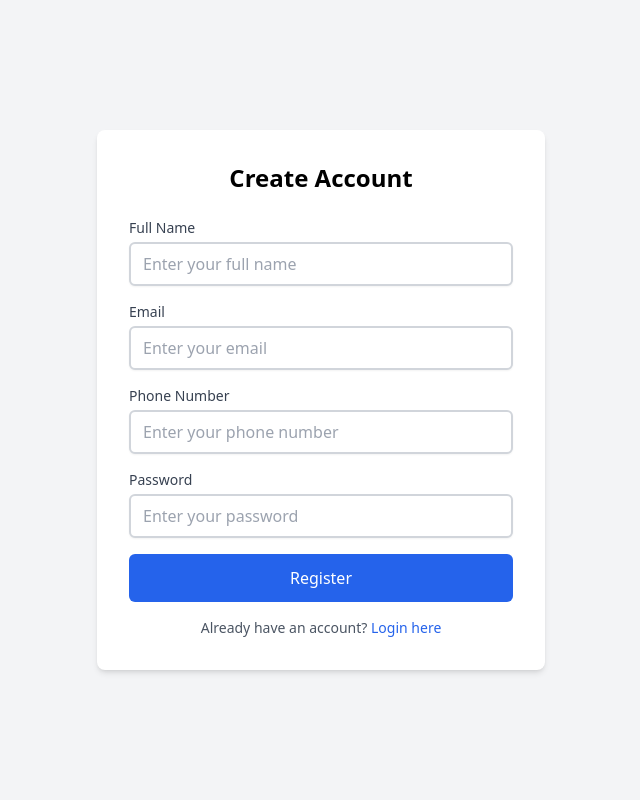
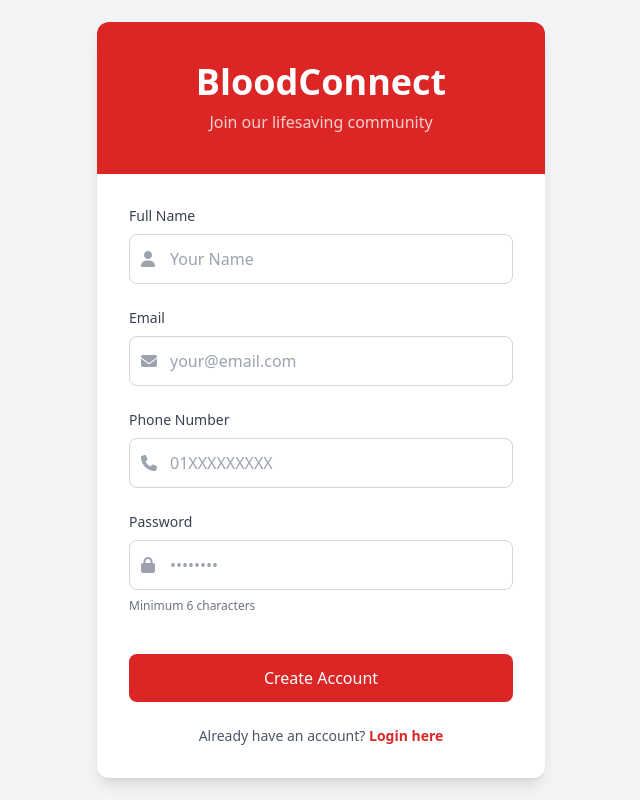
Before and after one commit to rayedriasat/bconnect, a PHP site: page /bconnect/register.php in a window 1280 px wide. Shown: the whole page, without its empty margins (319-959 px from the left). Run offline with PHP 8.4, Linux system fonts and the light colour scheme; some libraries are stand-ins or nearby versions.

Commit message:
feat(auth): enhance login and register UI and validation
- Add new methods in User class to reduce duplicate queries
- Improve login and register forms with better UI/UX and validation
- Add success message handling for login and register pages
- Remove unnecessary conversation existence check in messages.php
- Introduce new DonationManager class for donation request fulfillment

```diff
--- a/classes/User.php
+++ b/classes/User.php
@@ -325,4 +325,23 @@ class User
             return false;
         }
     }
+
+    // Add these methods to reduce duplicate queries
+    public function emailExists($email) {
+        $stmt = $this->db->prepare("SELECT user_id FROM Users WHERE email = ?");
+        $stmt->execute([$email]);
+        return $stmt->rowCount() > 0;
+    }
+
+    public function phoneExists($phone) {
+        $stmt = $this->db->prepare("SELECT user_id FROM Users WHERE phone_number = ?");
+        $stmt->execute([$phone]);
+        return $stmt->rowCount() > 0;
+    }
+
+    public function getByEmail($email) {
+        $stmt = $this->db->prepare("SELECT * FROM Users WHERE email = ?");
+        $stmt->execute([$email]);
+        return $stmt->fetch(PDO::FETCH_ASSOC);
+    }
 }
--- a/views/auth/register.php
+++ b/views/auth/register.php
@@ -1,9 +1,20 @@
 <?php
+session_start();
+if (isset($_SESSION['success_message'])) {
+    $success = $_SESSION['success_message'];
+    unset($_SESSION['success_message']);
+} else {
+    $success = '';
+}
 require_once '../../config/database.php';
 require_once '../../classes/User.php';
 
 define('BASE_URL', '/bconnect');
 
+$name = '';
+$email = '';
+$phone = '';
+$password = '';
 $error = '';
 
 if ($_SERVER['REQUEST_METHOD'] == 'POST') {
@@ -11,15 +22,28 @@ if ($_SERVER['REQUEST_METHOD'] == 'POST') {
     $conn = $db->connect();
     $user = new User($conn);
 
-    // Trim all inputs
     $name = trim($_POST['name']);
     $email = trim($_POST['email']);
     $phone = trim($_POST['phone']);
-    $password = trim($_POST['password']);
-
-    // Validate inputs are not empty after trimming
+    $password = $_POST['password'];
     if (empty($name) || empty($email) || empty($phone) || empty($password)) {
         $error = 'All fields are required';
+    }
+    // Then validate phone format
+    elseif (!preg_match('/^01\d{9}$/', $phone)) {
+        $error = 'Phone must be 11 digits starting with 01 (e.g. 01777158099)';
+    } else {
+        // Check for existing email or phone
+        $stmt = $conn->prepare("SELECT email, phone_number FROM Users WHERE email = ? OR phone_number = ?");
+        $stmt->execute([$email, $phone]);
+
+        if ($stmt->rowCount() > 0) {
+            $existing = $stmt->fetch(PDO::FETCH_ASSOC);
+            if ($existing['email'] === $email) {
+                $error = 'Email is already registered';
+            } else {
+                $error = 'Phone number is already registered';
+            }
         } else {
             $result = $user->register($name, $email, $phone, $password);
 
@@ -30,7 +54,8 @@ if ($_SERVER['REQUEST_METHOD'] == 'POST') {
                 header('Location: ' . BASE_URL . '/views/auth/login.php');
                 exit();
             } else {
-            $error = 'Registration failed. Email might already be registered.';
+                $error = 'Registration failed due to server error';
+            }
         }
     }
 }
@@ -44,56 +69,101 @@ if ($_SERVER['REQUEST_METHOD'] == 'POST') {
     <meta name="viewport" content="width=device-width, initial-scale=1.0">
     <title>Register - BloodConnect</title>
     <script src="https://cdn.tailwindcss.com"></script>
+    <link rel="stylesheet" href="https://cdnjs.cloudflare.com/ajax/libs/font-awesome/6.4.0/css/all.min.css">
 </head>
 
-<body class="bg-gray-100">
-    <div class="min-h-screen flex items-center justify-center">
-        <div class="max-w-md w-full bg-white rounded-lg shadow-md p-8">
-            <h2 class="text-2xl font-bold text-center mb-6">Create Account</h2>
+<body class="bg-gray-100 min-h-screen flex items-center justify-center">
+    <div class="max-w-md w-full mx-4">
+        <div class="bg-white rounded-xl shadow-lg overflow-hidden">
+            <div class="bg-red-600 px-8 py-10 text-white text-center">
+                <h1 class="text-4xl font-bold mb-2">BloodConnect</h1>
+                <p class="text-red-100 opacity-90">Join our lifesaving community</p>
+            </div>
+
+            <div class="p-8">
+                <?php if (!empty($success)): ?>
+                    <div class="bg-green-100 border border-green-400 text-green-700 px-4 py-3 rounded-lg mb-6">
+                        <?php echo htmlspecialchars($success); ?>
+                    </div>
+                <?php endif; ?>
 
                 <?php if ($error): ?>
-                <div class="mb-4 bg-red-100 border border-red-400 text-red-700 px-4 py-3 rounded">
+                    <div class="bg-red-100 border border-red-400 text-red-700 px-4 py-3 rounded-lg mb-6">
                         <?php echo htmlspecialchars($error); ?>
                     </div>
                 <?php endif; ?>
 
-            <form method="POST" class="space-y-4">
+                <form method="POST" class="space-y-6">
                     <div>
-                    <label for="name" class="block text-sm font-medium text-gray-700">Full Name</label>
-                    <input type="text" id="name" name="name" required
-                        value="<?php echo isset($_POST['name']) ? htmlspecialchars($_POST['name']) : ''; ?>"
-                        class="mt-1 block w-full rounded-md border-2 border-gray-300 shadow-sm focus:border-blue-500 focus:ring focus:ring-blue-200 px-3 py-2"
-                        placeholder="Enter your full name">
+                        <label class="block text-gray-700 text-sm font-medium mb-2">Full Name</label>
+                        <div class="relative">
+                            <div class="absolute inset-y-0 left-0 pl-3 flex items-center">
+                                <i class="fas fa-user text-gray-400"></i>
                             </div>
+                            <input type="text" name="name" required
+                                class="w-full pl-10 pr-4 py-3 border border-gray-300 rounded-lg focus:ring-2 focus:ring-red-500 focus:border-red-500"
+                                placeholder="Your Name"
+                                value="<?php echo htmlspecialchars($name); ?>">
+                        </div>
+                    </div>
+
                     <div>
-                    <label for="email" class="block text-sm font-medium text-gray-700">Email</label>
-                    <input type="email" id="email" name="email" required
-                        value="<?php echo isset($_POST['email']) ? htmlspecialchars($_POST['email']) : ''; ?>"
-                        class="mt-1 block w-full rounded-md border-2 border-gray-300 shadow-sm focus:border-blue-500 focus:ring focus:ring-blue-200 px-3 py-2"
-                        placeholder="Enter your email">
+                        <label class="block text-gray-700 text-sm font-medium mb-2">Email</label>
+                        <div class="relative">
+                            <div class="absolute inset-y-0 left-0 pl-3 flex items-center">
+                                <i class="fas fa-envelope text-gray-400"></i>
                             </div>
+                            <input type="email" name="email" required
+                                class="w-full pl-10 pr-4 py-3 border border-gray-300 rounded-lg focus:ring-2 focus:ring-red-500 focus:border-red-500"
+                                placeholder="your@email.com"
+                                value="<?php echo htmlspecialchars($email); ?>">
+                        </div>
+                    </div>
+
                     <div>
-                    <label for="phone" class="block text-sm font-medium text-gray-700">Phone Number</label>
-                    <input type="tel" id="phone" name="phone" required
-                        value="<?php echo isset($_POST['phone']) ? htmlspecialchars($_POST['phone']) : ''; ?>"
-                        class="mt-1 block w-full rounded-md border-2 border-gray-300 shadow-sm focus:border-blue-500 focus:ring focus:ring-blue-200 px-3 py-2"
-                        placeholder="Enter your phone number">
+                        <label class="block text-gray-700 text-sm font-medium mb-2">Phone Number</label>
+                        <div class="relative">
+                            <div class="absolute inset-y-0 left-0 pl-3 flex items-center">
+                                <i class="fas fa-phone text-gray-400"></i>
                             </div>
+                            <input type="tel" name="phone" required
+                                pattern="01\d{9}"
+                                title="11-digit number starting with 01 (e.g. 01XXXXXXXXX)"
+                                class="w-full pl-10 pr-4 py-3 border border-gray-300 rounded-lg focus:ring-2 focus:ring-red-500 focus:border-red-500"
+                                placeholder="01XXXXXXXXX"
+                                value="<?php echo htmlspecialchars($phone); ?>">
+                        </div>
+                    </div>
+
                     <div>
-                    <label for="password" class="block text-sm font-medium text-gray-700">Password</label>
-                    <input type="password" id="password" name="password" required
-                        class="mt-1 block w-full rounded-md border-2 border-gray-300 shadow-sm focus:border-blue-500 focus:ring focus:ring-blue-200 px-3 py-2"
-                        placeholder="Enter your password">
+                        <label class="block text-gray-700 text-sm font-medium mb-2">Password</label>
+                        <div class="relative">
+                            <div class="absolute inset-y-0 left-0 pl-3 flex items-center">
+                                <i class="fas fa-lock text-gray-400"></i>
                             </div>
+                            <input type="password" name="password" required
+                                class="w-full pl-10 pr-4 py-3 border border-gray-300 rounded-lg focus:ring-2 focus:ring-red-500 focus:border-red-500"
+                                placeholder="••••••••">
+                        </div>
+                        <p class="text-xs text-gray-500 mt-2">Minimum 6 characters</p>
+                    </div>
+
+                    <div class="pt-4">
                         <button type="submit"
-                    class="w-full bg-blue-600 text-white py-3 px-4 rounded-md hover:bg-blue-700 focus:outline-none focus:ring-2 focus:ring-blue-500 focus:ring-offset-2 transition duration-150">
-                    Register
+                            class="w-full bg-red-600 text-white py-3 px-4 rounded-lg hover:bg-red-700 transition-colors">
+                            Create Account
                         </button>
+                    </div>
+
+                    <div class="text-center text-sm text-gray-600 mt-4">
+                        Already have an account?
+                        <a href="<?= BASE_URL ?>/views/auth/login.php"
+                            class="text-red-600 hover:text-red-800 font-semibold">
+                            Login here
+                        </a>
+                    </div>
                 </form>
-            <p class="mt-4 text-center text-sm text-gray-600">
-                Already have an account?
-                <a href="<?php echo BASE_URL; ?>/views/auth/login.php" class="text-blue-600 hover:text-blue-700 font-medium">Login here</a>
-            </p>
+            </div>
         </div>
     </div>
 </body>
```
Also changed, not shown: classes/DonationManager.php (added, +27 -0 lines), includes/_alerts.php (added, +11 -0 lines), includes/db_connect.php (added, +8 -0 lines), messages.php (+1 -16 lines), views/auth/login.php (+56 -29 lines). Lines whose indentation alone changed are shown as unchanged.
